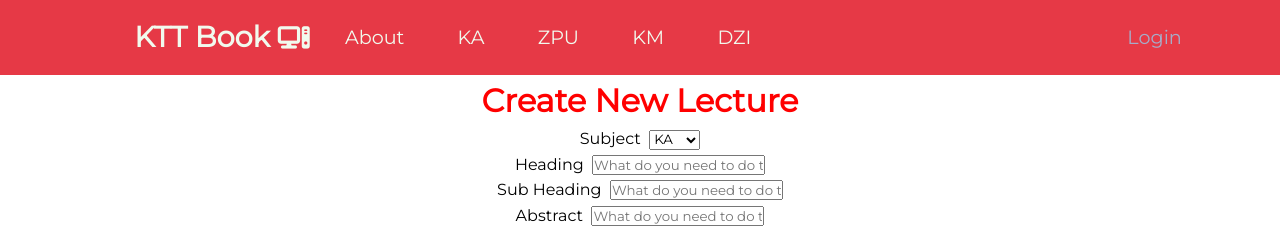
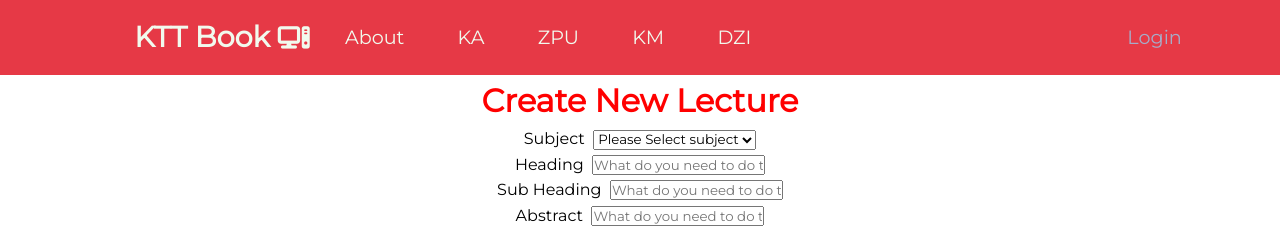
Before and after one commit to bnn16/diploma-project-v1, a React (Create React App) app: page /create-lecture in a window 1280 px wide. Shown: the top 228 px of the page. Built offline with nearby package versions, Linux system fonts and the light colour scheme; no server answers; the database is empty; the HTML template or start-up script is replaced by a standard one.

Commit message:
fix for dropdown

```diff
--- a/src/constants/firebaseConfig.js
+++ b/src/constants/firebaseConfig.js
@@ -91,6 +91,7 @@ const logout = () => {
 };
 
 const saveLecture = async (data) => {
+  console.log(data)
   await addDoc(collection(db, data.subject), {
     heading: data.heading,
     subHeading: data.subHeading,
--- a/src/pages/CreateLecture.js
+++ b/src/pages/CreateLecture.js
@@ -34,7 +34,8 @@ function CreateLecture() {
             subHeading,
             abstract,
             razdel,
-            fullText
+            fullText,
+            subject
         }
         saveLecture(input);
     };
@@ -48,7 +49,8 @@ function CreateLecture() {
             </h1>
             <div className="input">
               <label>Subject</label> &nbsp;
-              <select value={subject} onChange={(e) => setSubject(e.target.value)}>
+              <select name="subject" onChange={(e) => setSubject(e.target.value)}>
+                <option value="">Please Select subject</option>
                 <option value="ka">KA</option>
                 <option value="zpu">ZPU</option>
                 <option value="km">KM</option>
```
